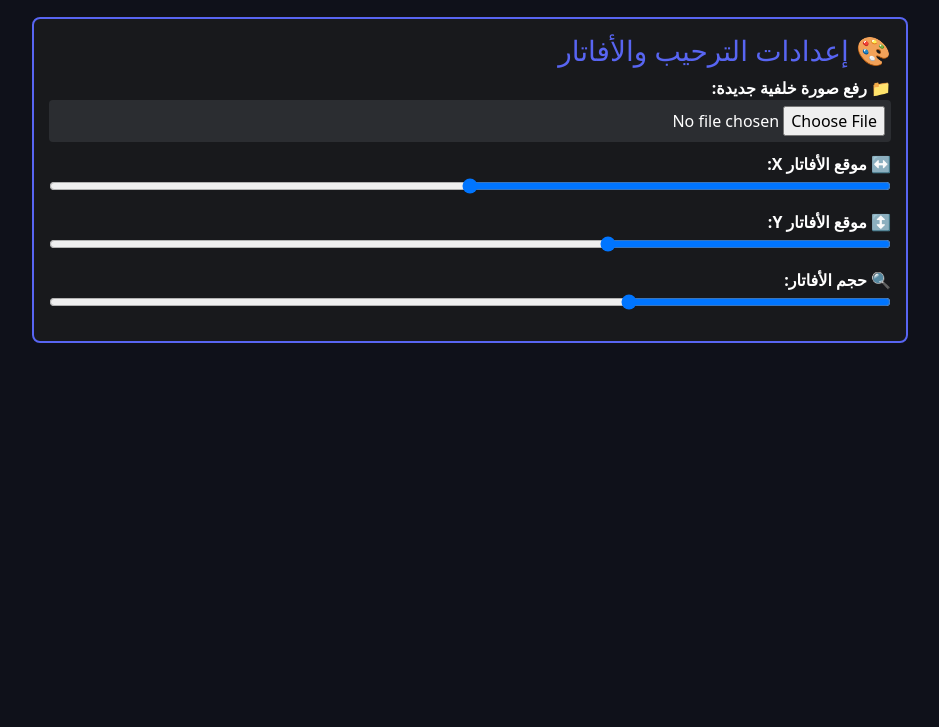
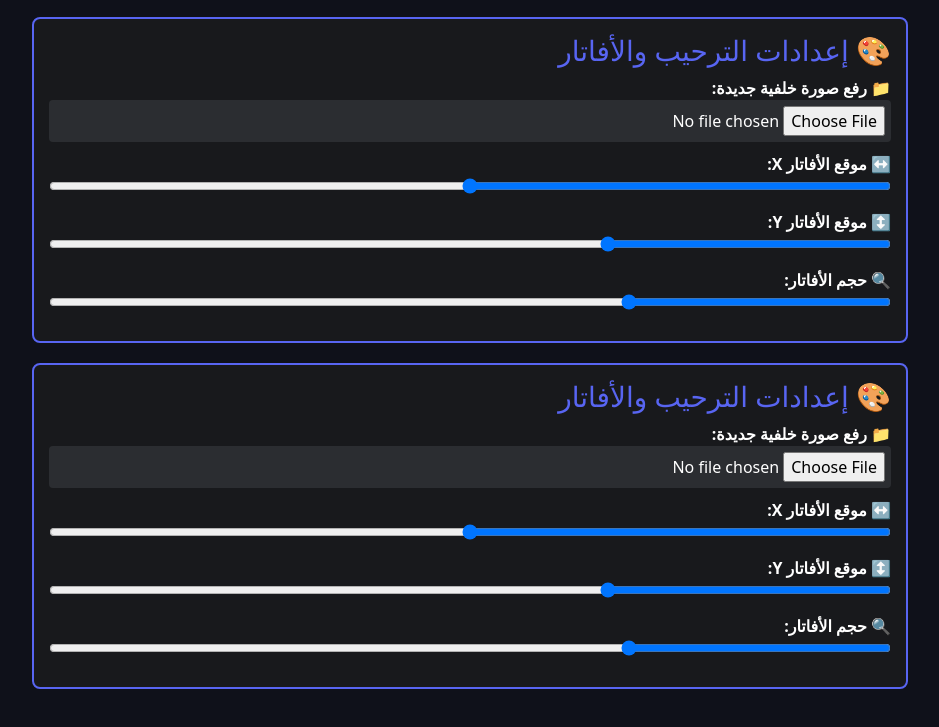
Before and after one commit to gs4302jzge-wq/dashboard-bot, a website: page public/index.html in a window 1280 px wide. Shown: the part 1507-2234 px from the top of the page, without its empty margins (170-1109 px from the left). Before the commit the page ends 1918 px from the top, so only its background shows below. Drawn offline with nearby package versions, Linux system fonts and the light colour scheme; no server answers.

Commit message:
Force rebuild Render with static HTML update

```diff
--- a/public/index.html
+++ b/public/index.html
@@ -18,7 +18,7 @@
     <div class="container" style="max-width: 900px;">
         <h2 class="text-center mb-4 fw-bold">⚙️ لوحة إعدادات نظام الترحيب</h2>
 
-        <form enctype="multipart/form-data" enctype="multipart/form-data" enctype="multipart/form-data" id="welcomeForm" action="/api/config" method="post" enctype="multipart/form-data">
+        <form enctype="multipart/form-data" enctype="multipart/form-data" enctype="multipart/form-data" enctype="multipart/form-data" id="welcomeForm" action="/api/config" method="post" enctype="multipart/form-data">
             <div class="card-custom mb-4">
                 <div class="form-check form-switch fs-5 mb-4">
                     <input class="form-check-input" type="checkbox" id="welcomeEnabled" name="welcomeEnabled">
@@ -131,6 +131,28 @@
         </div>
       </div>
 
+
+    <!-- FORCE_RENDER_UPDATE_V99 -->
+    <div style="background:#18191c; border:2px solid #5865F2; border-radius:8px; padding:15px; margin:20px 0; color:#fff;">
+      <h3 style="color:#5865F2; margin-top:0;">🎨 إعدادات الترحيب والأفاتار</h3>
+      <div style="margin-bottom:10px;">
+        <label style="display:block; font-weight:bold;">📁 رفع صورة خلفية جديدة:</label>
+        <input type="file" name="bgImage" accept="image/*" style="background:#2b2d31; color:#fff; padding:6px; width:100%; border-radius:4px;">
+      </div>
+      <div style="margin-bottom:10px;">
+        <label style="display:block; font-weight:bold;">↔️ موقع الأفاتار X:</label>
+        <input type="range" name="avatarX" min="0" max="800" value="400" style="width:100%;">
+      </div>
+      <div style="margin-bottom:10px;">
+        <label style="display:block; font-weight:bold;">↕️ موقع الأفاتار Y:</label>
+        <input type="range" name="avatarY" min="0" max="360" value="120" style="width:100%;">
+      </div>
+      <div style="margin-bottom:10px;">
+        <label style="display:block; font-weight:bold;">🔍 حجم الأفاتار:</label>
+        <input type="range" name="avatarRadius" min="20" max="150" value="60" style="width:100%;">
+      </div>
+    </div>
+
 </form>
     </div>
 
```
